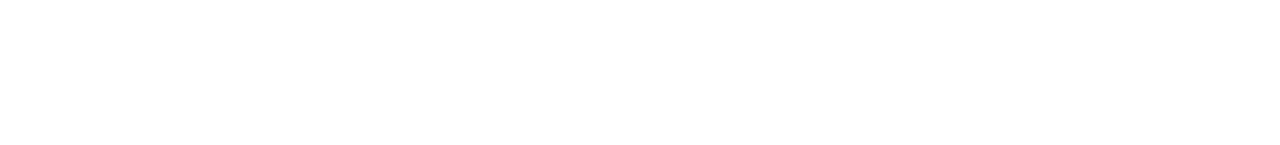
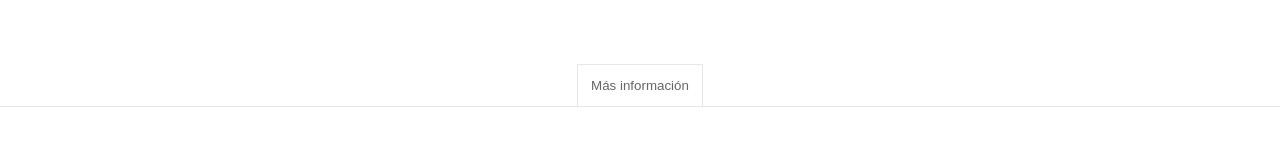
Before and after one commit to matiasmoscone1/clone-mercadolibre, a React (Vite) app: page / in a window 1280 px wide. Shown: the part 4716-4861 px from the top of the page. Built offline with nearby package versions, Linux system fonts and the light colour scheme.

Commit message:
Terminando footer

```diff
--- a/src/App.jsx
+++ b/src/App.jsx
@@ -461,6 +461,9 @@
           <img src="src/assets/footer-seguros.png"/>
           <img src="src/assets/footer-qr.png"/>
         </div>
+        <div className="footer-mas-info">
+          <button>Más información</button>
+        </div>
 
       </div>
     </>)
--- a/src/index.css
+++ b/src/index.css
@@ -914,3 +914,20 @@
 .footer-img img{
     cursor: pointer;
 }
+
+.footer-mas-info{
+    display: flex;
+    justify-content: center;
+    align-items: center;
+    margin-top: 4em;
+    border-bottom: 1px solid #e6e6e6;
+}
+
+.footer-mas-info button{
+    border: 1px solid #e6e6e6;
+    border-bottom: none;
+    color: #666;
+    background-color: #fff;
+    cursor: pointer;
+    padding: 1em;
+}
```
